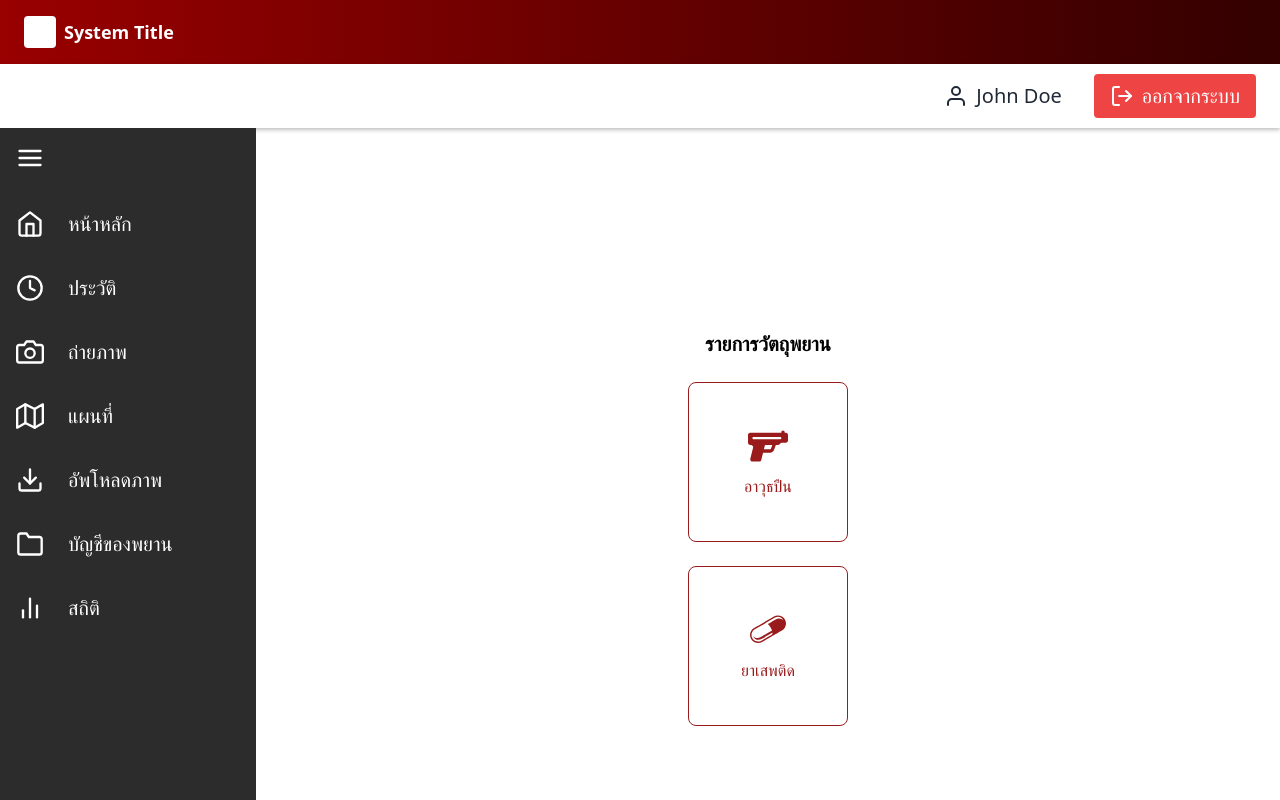
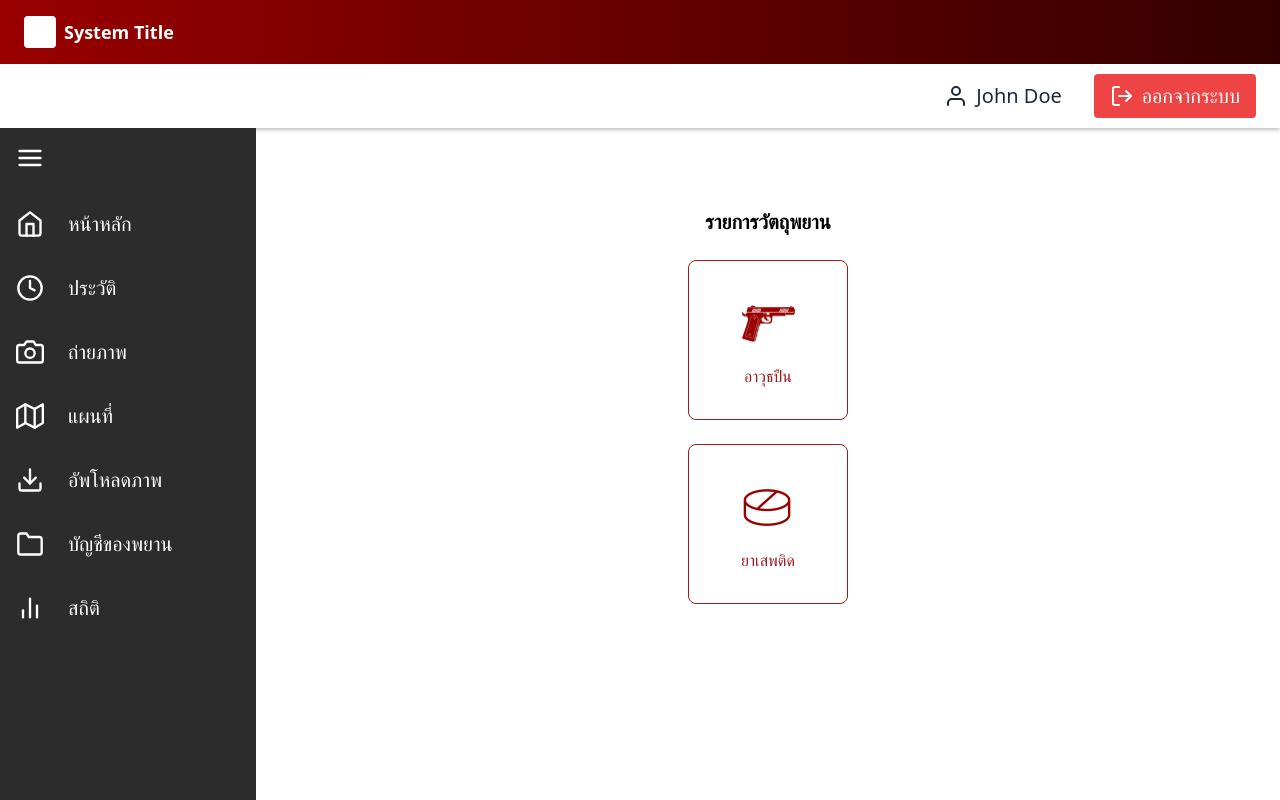
Before and after one commit to Jamamaboy/Gunzing_Opd.js, a React (Vite) app: page / in a window 1280 px wide. Built offline with nearby package versions, Linux system fonts and the light colour scheme; the HTML template or start-up script is replaced by a standard one.

Commit message:
เปลี่ยนโลโก้แล้วก็ปรับให้อยู่ตรงกลางจอมากขึ้น

```diff
--- a/src/App.jsx
+++ b/src/App.jsx
@@ -12,7 +12,7 @@ const App = () => {
       <SecondaryBar />
       <div className="flex flex-1 overflow-hidden">
         <Sidebar />
-        <div className="flex-1 overflow-auto">
+        <div className="flex-1 h-screen overflow-auto">
           <Content />
         </div>
       </div>
--- a/src/components/Content.jsx
+++ b/src/components/Content.jsx
@@ -1,10 +1,7 @@
-import { FaGun } from "react-icons/fa6";
-import { GiPill } from "react-icons/gi";
-
 export default function Content() {
   const items = [
-    { id: 1, icon: <FaGun size={40} className="text-red-800" />, label: "อาวุธปืน" },
-    { id: 2, icon: <GiPill size={40} className="text-red-800" />, label: "ยาเสพติด" },
+    { id: 1, image: "/images/gunLogo.png", label: "อาวุธปืน" },
+    { id: 2, image: "/images/drugLogo.png", label: "ยาเสพติด" },
   ];
 
   const handleClick = (label) => {
@@ -12,9 +9,9 @@ export default function Content() {
   };
 
   return (
-    <div className="flex flex-col items-center justify-center h-screen gap-6 p-4 overflow-hidden">
+    <div className="flex flex-col items-center h-screen mt-20">
       <h1 className="text-xl font-bold">รายการวัตถุพยาน</h1>
-      <div className="flex flex-col items-center gap-6">
+      <div className="flex flex-col items-center gap-6 mt-6">
         {items.map((item) => (
           <div
             key={item.id}
@@ -22,7 +19,7 @@ export default function Content() {
             className="w-40 h-40 flex items-center justify-center border border-red-800 cursor-pointer hover:shadow-2xl transition duration-300 ease-in-out rounded-lg"
           >
             <div className="flex flex-col items-center justify-center gap-2 p-4">
-              {item.icon}
+              <img src={item.image} alt={item.label} className="w-16 h-16 object-contain" />
               <span className="text-red-800 font-medium">{item.label}</span>
             </div>
           </div>
```
Also changed, not shown: public/images/drugLogo.png (added), public/images/gunLogo.png (added).
